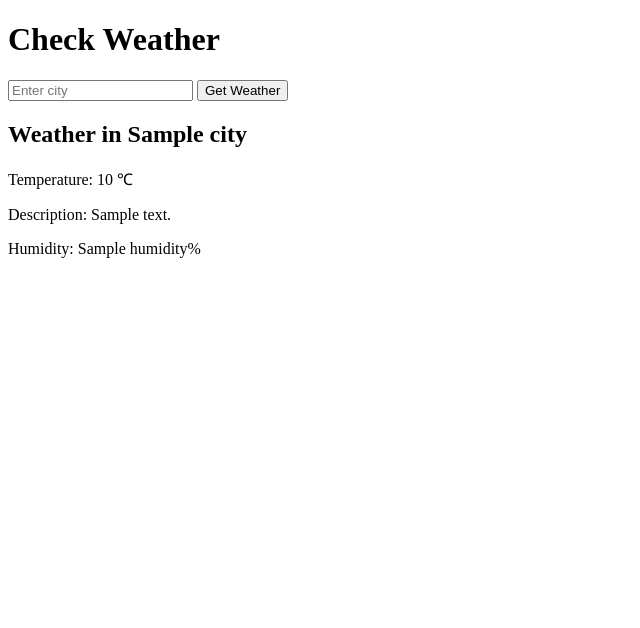
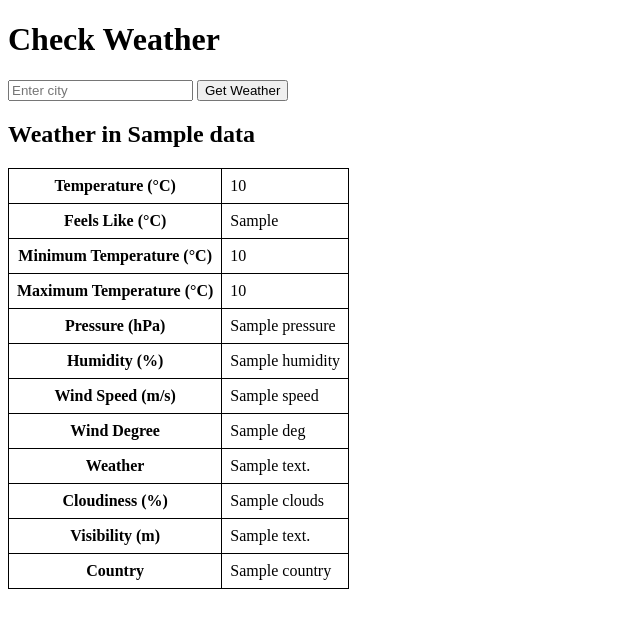
Before and after one commit to quiesscent/q-plp-weather-app, a Django app: template climate/templates/index.html in a window 1280 px wide. Shown: the top 628 px of the page, without its empty margins (0-640 px from the left). Run offline with Django 4.2, Linux system fonts and the light colour scheme; the template is opened without the code that fills it: most values are stand-ins (such as "Sample title", 1, 10 or a date in 2020).

Commit message:
final dummy

```diff
--- a/climate/main/urls.py
+++ b/climate/main/urls.py
@@ -3,5 +3,5 @@ from django.urls import path
 from .views import *
 
 urlpatterns = [
-    path('', index, name='hom')
+    path('', index, name='home')
 ]
--- a/climate/templates/index.html
+++ b/climate/templates/index.html
@@ -2,6 +2,15 @@
 <html>
     <head>
         <title>Weather App</title>
+        <style>
+            table,
+            th,
+            td {
+                border: 1px solid black;
+                border-collapse: collapse;
+                padding: 8px;
+            }
+        </style>
     </head>
     <body>
         <h1>Check Weather</h1>
@@ -11,10 +20,57 @@
             <button type="submit">Get Weather</button>
         </form>
         {% if data %}
-        <h2>Weather in {{ data.city }}</h2>
-        <p>Temperature: {{ data.temp }} &#8451;</p>
-        <p>Description: {{ data.descn }}</p>
-        <p>Humidity: {{ data.humidity }}%</p>
+        <h2>Weather in {{ data.name }}</h2>
+        <table>
+            <tr>
+                <th>Temperature (°C)</th>
+                <td>{{ data.main.temp }}</td>
+            </tr>
+            <tr>
+                <th>Feels Like (°C)</th>
+                <td>{{ data.main.feels_like }}</td>
+            </tr>
+            <tr>
+                <th>Minimum Temperature (°C)</th>
+                <td>{{ data.main.temp_min }}</td>
+            </tr>
+            <tr>
+                <th>Maximum Temperature (°C)</th>
+                <td>{{ data.main.temp_max }}</td>
+            </tr>
+            <tr>
+                <th>Pressure (hPa)</th>
+                <td>{{ data.main.pressure }}</td>
+            </tr>
+            <tr>
+                <th>Humidity (%)</th>
+                <td>{{ data.main.humidity }}</td>
+            </tr>
+            <tr>
+                <th>Wind Speed (m/s)</th>
+                <td>{{ data.wind.speed }}</td>
+            </tr>
+            <tr>
+                <th>Wind Degree</th>
+                <td>{{ data.wind.deg }}</td>
+            </tr>
+            <tr>
+                <th>Weather</th>
+                <td>{{ data.weather.0.description }}</td>
+            </tr>
+            <tr>
+                <th>Cloudiness (%)</th>
+                <td>{{ data.clouds.all }}</td>
+            </tr>
+            <tr>
+                <th>Visibility (m)</th>
+                <td>{{ data.visibility }}</td>
+            </tr>
+            <tr>
+                <th>Country</th>
+                <td>{{ data.sys.country }}</td>
+            </tr>
+        </table>
         {% endif %}
     </body>
 </html>
```
Also changed, not shown: climate/main/views.py (+6 -8 lines), climate/db.sqlite3 (added).
